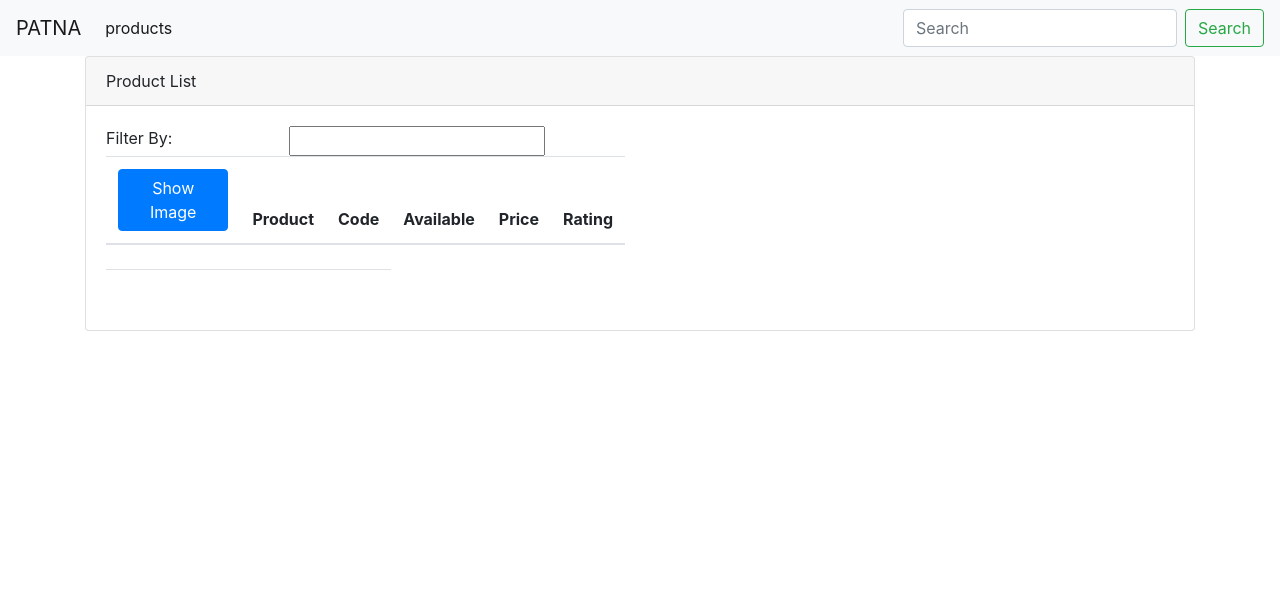
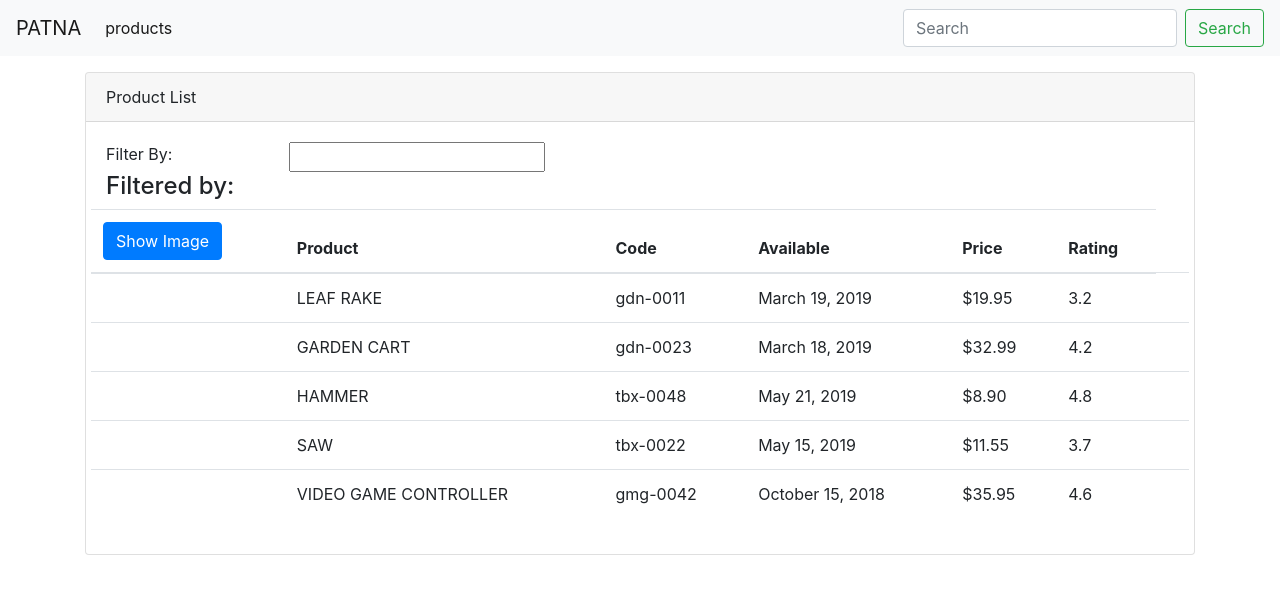
Before and after one commit to shady-abdelhamid/ng-patna, an Angular app: page /products in a window 1280 px wide. Shown: the top 594 px of the page. Built offline with nearby package versions, Linux system fonts and the light colour scheme.

Commit message:
Update product list
1. add mock data.
2. use toggle effect to hide or show images.
3. prepare filter functionality setup.

```diff
--- a/src/app/products/product-list/product-list.component.html
+++ b/src/app/products/product-list/product-list.component.html
@@ -1,4 +1,4 @@
-<div class="card">
+<div class="card mt-3">
   <div class="card-header">
     Product List
     <!-- <h4 class="card-title">Title</h4>
@@ -10,17 +10,23 @@
         Filter By:
       </div>
       <div class="col-md-4">
-        <input type="text" />
+        <input type="text" [(ngModel)]="filter" />
       </div>
     </div>
     <div class="row">
       <div class="col-md-6">
-        <table class="table">
+        <h4>Filtered by: {{ filter }}</h4>
+      </div>
+      <table *ngIf="products?.length" class="table">
         <thead>
           <tr>
             <th>
-                <button type="button" class="btn btn-primary">
-                  Show Image
+              <button
+                type="button"
+                class="btn btn-primary"
+                (click)="toggleImage()"
+              >
+                {{ showImage ? "Hide" : "Show" }} Image
               </button>
             </th>
             <th>Product</th>
@@ -28,18 +34,24 @@
             <th>Available</th>
             <th>Price</th>
             <th>Rating</th>
-
           </tr>
         </thead>
         <tbody>
-            <tr>
-              <td scope="row"></td>
-              <td></td>
-              <td></td>
-            </tr>
-            <tr>
-              <td scope="row"></td>
-              <td></td>
+          <tr *ngFor="let product of products">
+            <td scope="row">
+              <img
+                *ngIf="showImage"
+                [src]="product.imageUrl"
+                [title]="product.productName"
+                [style.width.px]="50"
+                [style.margin.px]="2"
+              />
+            </td>
+            <td>{{ product.productName | uppercase }}</td>
+            <td>{{ product.productCode | lowercase }}</td>
+            <td>{{ product.releaseDate }}</td>
+            <td>{{ product.price | currency | lowercase}}</td>
+            <td>{{ product.rating }}</td>
             <td></td>
           </tr>
         </tbody>
@@ -47,4 +59,3 @@
     </div>
   </div>
 </div>
-</div>
--- a/src/app/products/product-list/product-list.component.ts
+++ b/src/app/products/product-list/product-list.component.ts
@@ -1,4 +1,5 @@
 import { Component, OnInit } from '@angular/core';
+import { Product } from "../product.model";
 
 @Component({
   selector: 'product-list',
@@ -7,9 +8,70 @@ import { Component, OnInit } from '@angular/core';
 })
 export class ProductListComponent implements OnInit {
 
+  products: Product[] = [
+    {
+      "productId": 1,
+      "productName": "Leaf Rake",
+      "productCode": "GDN-0011",
+      "releaseDate": "March 19, 2019",
+      "description": "Leaf rake with 48-inch wooden handle.",
+      "price": 19.95,
+      "rating": 3.2,
+      "imageUrl": "assets/images/leaf_rake.png"
+    },
+    {
+      "productId": 2,
+      "productName": "Garden Cart",
+      "productCode": "GDN-0023",
+      "releaseDate": "March 18, 2019",
+      "description": "15 gallon capacity rolling garden cart",
+      "price": 32.99,
+      "rating": 4.2,
+      "imageUrl": "assets/images/garden_cart.png"
+    },
+    {
+      "productId": 5,
+      "productName": "Hammer",
+      "productCode": "TBX-0048",
+      "releaseDate": "May 21, 2019",
+      "description": "Curved claw steel hammer",
+      "price": 8.9,
+      "rating": 4.8,
+      "imageUrl": "assets/images/hammer.png"
+    },
+    {
+      "productId": 8,
+      "productName": "Saw",
+      "productCode": "TBX-0022",
+      "releaseDate": "May 15, 2019",
+      "description": "15-inch steel blade hand saw",
+      "price": 11.55,
+      "rating": 3.7,
+      "imageUrl": "assets/images/saw.png"
+    },
+    {
+      "productId": 10,
+      "productName": "Video Game Controller",
+      "productCode": "GMG-0042",
+      "releaseDate": "October 15, 2018",
+      "description": "Standard two-button video game controller",
+      "price": 35.95,
+      "rating": 4.6,
+      "imageUrl": "assets/images/xbox-controller.png"
+    }
+  ];
+
+  showImage: boolean;
+
+  filter: string = '';
+
   constructor() { }
 
   ngOnInit(): void {
   }
 
+  toggleImage(): void {
+    this.showImage = ! this.showImage;
+  }
+
 }
--- a/src/app/products/products.module.ts
+++ b/src/app/products/products.module.ts
@@ -1,5 +1,6 @@
 import { NgModule } from '@angular/core';
 import { CommonModule } from '@angular/common';
+import { FormsModule } from "@angular/forms";
 
 import { ProductsRoutingModule } from './products-routing.module';
 import { ProductListComponent } from './product-list/product-list.component';
@@ -9,7 +10,8 @@ import { ProductListComponent } from './product-list/product-list.component';
   declarations: [ProductListComponent],
   imports: [
     CommonModule,
-    ProductsRoutingModule
+    FormsModule,
+    ProductsRoutingModule,
   ]
 })
 export class ProductsModule { }
```
Lines whose indentation alone changed are shown as unchanged.
